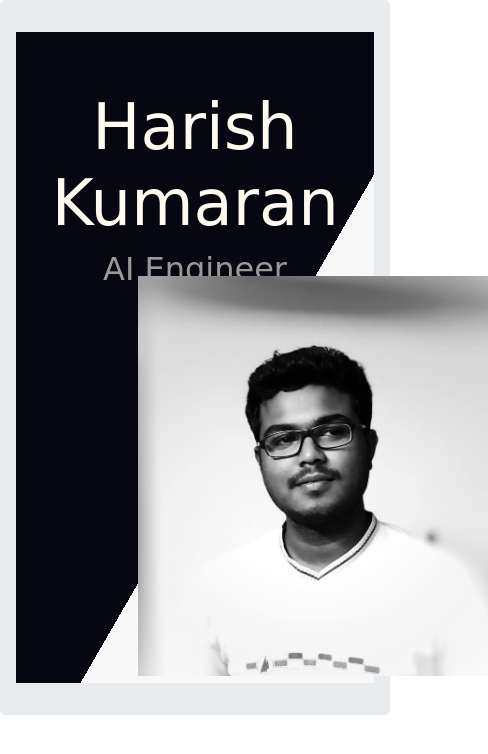
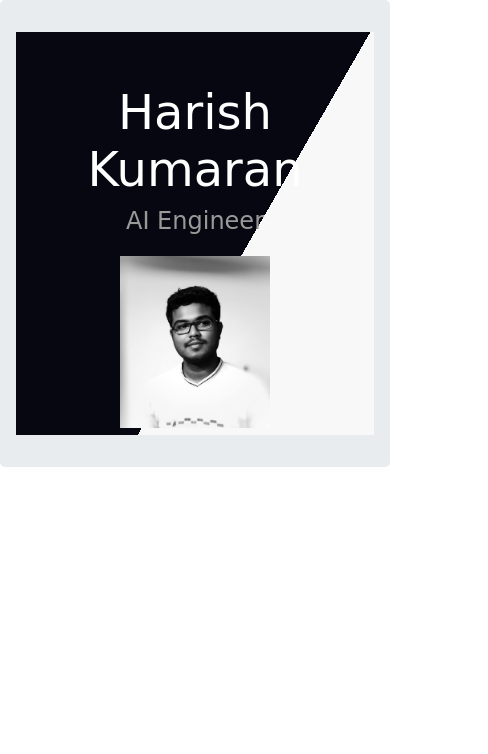
Before and after one commit to Harishacuity/blog, a plain HTML site: page index.html in a window 390 px wide. Shown: the whole page, 488 px wide, since content can reach past the window. Drawn offline with nearby package versions, Linux system fonts and the light colour scheme; a web font is replaced by a local one.

Commit message:
second commit

```diff
--- a/css/style.css
+++ b/css/style.css
@@ -7,7 +7,7 @@ body{
 h1{
     position: relative;
     top: 10%;
-    color: floralwhite;
+    color: rgb(236, 162, 14);
     font-family: 'Merienda One', cursive;
     font-size: 4rem;
 
@@ -53,3 +53,36 @@ font-family: 'Merriweather', serif;
     height: 400px;
 
 }
+
+
+/* *****************************Media section********************************** */
+@media (max-width:900px){
+
+h1{
+    position: relative;
+    top: 10%;
+    color: #fff;
+    font-family: 'Merienda One', cursive;
+    font-size: 3rem;
+
+}
+
+h3{
+    position: relative;
+    top: 10%;
+    font-family: 'Merienda One', cursive;
+    color: rgb(153, 153, 152);
+    font-size: 1.5rem;
+
+}
+      .my-image{
+          padding-top: 10% ;
+          position: relative;
+          left: 0%;
+
+          width: 150px;
+          height: 200px;
+
+      }
+
+}
--- a/index.html
+++ b/index.html
@@ -21,11 +21,13 @@
     <div class="jumbotron">
         <div class = 'firstDiv'>
             <div class="row">
-                    <div class="col-lg-6 col-md-6">
+                    <div class="col-sm-4 col-lg-6" >
                             <h1>Harish Kumaran</h1>
                             <h3>AI Engineer</h3>
                     </div>
-                    <div class="col-lg-6 col-md-6"><img class="my-image" src="images/harish.jpeg" alt="my image"></div>
+                    <div class="col-sm-4 col-lg-6">
+
+                        <img class="my-image" src="images/harish.jpeg" alt="my image"></div>
             </div>
 
         </div>
```
